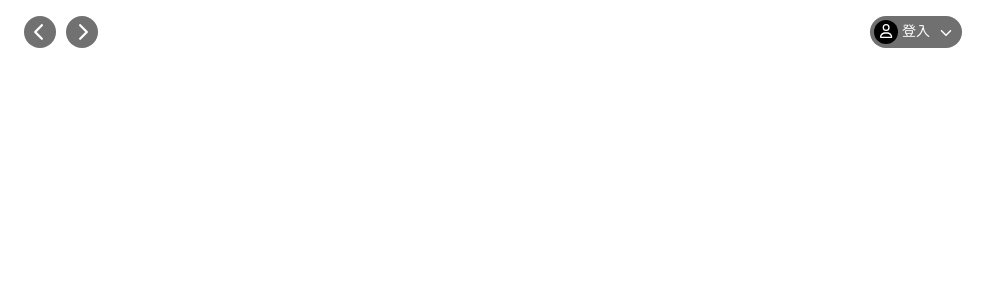
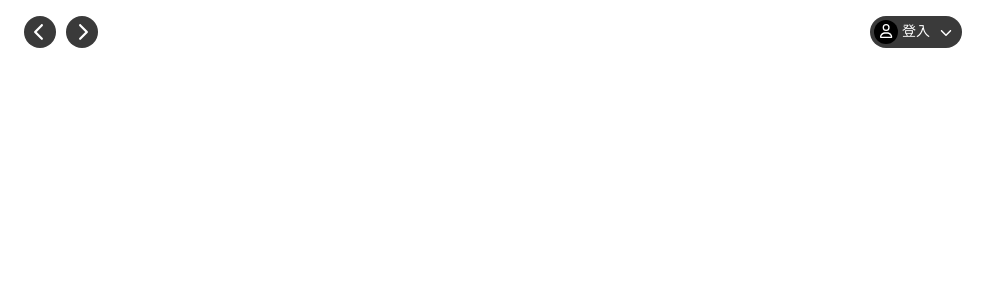
Before and after one commit to YuCheng07/tset-project, a Vue app: page /page-control in a window 1280 px wide. Shown: the top 300 px of the page, without its empty margins (0-1001 px from the left). Built offline with nearby package versions, Linux system fonts and the light colour scheme.

Commit message:
fix some layout

```diff
--- a/src/components/PageControl.vue
+++ b/src/components/PageControl.vue
@@ -64,7 +64,7 @@
   border: none;
   border-radius: 50%;
   margin-right: 10px;
-  background-color: rgb(18, 18, 18, 0.6);
+  background-color: rgb(9, 9, 9, 0.8);
   font-size: 18px;
   display: flex;
   align-items: center;
@@ -74,7 +74,7 @@
 
 .page-control-up-btn:hover {
   cursor: pointer;
-  background-color: rgba(40, 40, 40, 0.5);
+  background-color: rgba(40, 40, 40, 0.6);
   transition: background-color 0.2s ease-in-out;
 }
 
@@ -85,7 +85,7 @@
   border: none;
   border-radius: 50%;
   margin-right: 10px;
-  background-color: rgb(18, 18, 18, 0.6);
+  background-color: rgb(9, 9, 9, 0.8);
   font-size: 18px;
   transform: rotateZ(180deg);
   display: flex;
@@ -96,7 +96,7 @@
 
 .page-control-down-btn:hover {
   cursor: pointer;
-  background-color: rgba(40, 40, 40, 0.5);
+  background-color: rgba(40, 40, 40, 0.6);
   transition: background-color 0.2s ease-in-out;
 }
 
@@ -134,14 +134,14 @@
   justify-content: center;
   gap: 4px;
   border-radius: 92px;
-  background-color: rgb(18, 18, 18, 0.6);
+  background-color: rgb(9, 9, 9, 0.8);
   box-sizing: border-box;
   padding: 0 4px;
   transition: background-color 0.2s ease-in-out;
 }
 
 .page-control-status-btn:hover {
-  background-color: rgba(40, 40, 40, 0.5);
+  background-color: rgba(40, 40, 40, 0.6);
   cursor: pointer;
   transition: background-color 0.2s ease-in-out;
 }
```
